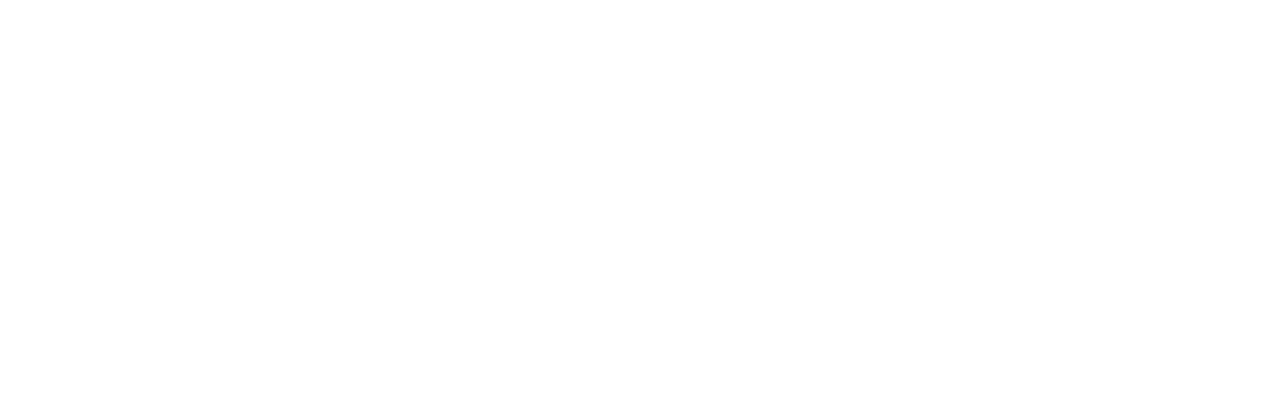
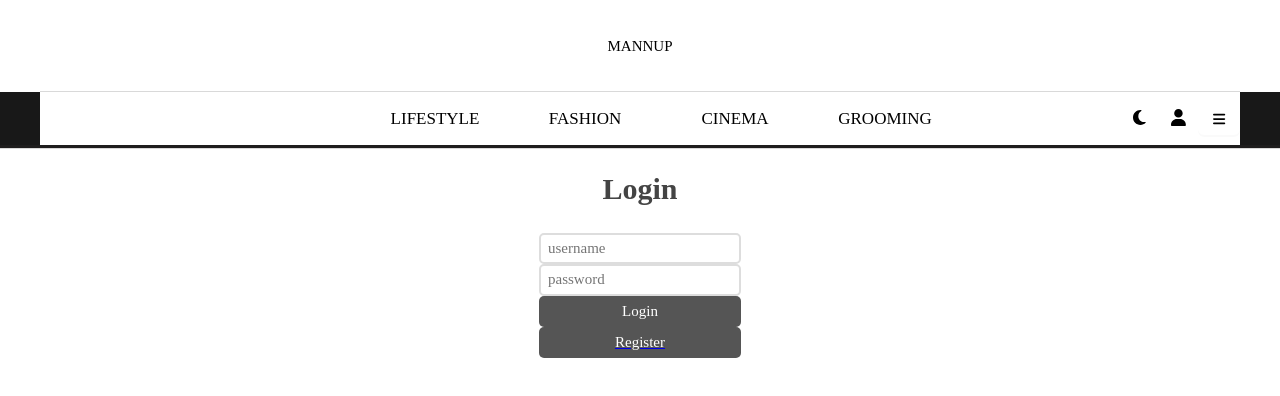
Before and after one commit to SyLe-Van/FrontEnd_BlogWeb, a React (Create React App) app: page /login in a window 1280 px wide. Before the commit this address had no page. Shown: the top 396 px of the page. Built offline with nearby package versions, Linux system fonts and the light colour scheme; a web font is replaced by a local one.

Commit message:
update UI register

```diff
--- a/src/components/Layout/DefaultLayout/DefaultLayout.module.scss
+++ b/src/components/Layout/DefaultLayout/DefaultLayout.module.scss
@@ -15,6 +15,8 @@
 .body{
     margin: 0;
     width: 100%;
-    height: 1700px;
+    height: 1000px;
+    display: flex;
+    justify-self: center;
 
 }
--- a/src/components/Layout/DefaultLayout/Sidebar/index.js
+++ b/src/components/Layout/DefaultLayout/Sidebar/index.js
@@ -10,7 +10,7 @@
 import { Button, Drawer, Space, Dropdown } from 'antd';
 import { LockOutlined, UserOutlined, DownOutlined, SmileOutlined } from '@ant-design/icons';
 import { Checkbox, Form, Input } from 'antd';
-import Login from '../../Register';
+
 
 const cx = classNames.bind(styles);
 
@@ -21,54 +21,13 @@
         const showDrawer = () => {
           setOpen(true);
         };
-        // const showLargeDrawer = () => {
-        //     setSize('large');
-        //     setOpen(true);
-        // };
+        const showLargeDrawer = () => {
+            setSize('large');
+            setOpen(true);
+        };
         const onClose = () => {
           setOpen(false);
         };
-        // const handleButtonHover = () => {
-        //     setShowDropdown(true);
-        //   };
-
-        //   const handleButtonLeave = () => {
-        //     setShowDropdown(false);
-        //   };
-        // const items = [
-        //     {
-        //       key: '1',
-        //       label: (
-        //         <a target="_blank" rel="noopener noreferrer" href="https://www.antgroup.com">
-        //           1st menu item
-        //         </a>
-        //       ),
-        //     },
-        //     {
-        //       key: '2',
-        //       label: (
-        //         <a target="_blank" rel="noopener noreferrer" href="https://www.aliyun.com">
-        //           2nd menu item (disabled)
-        //         </a>
-        //       ),
-        //       icon: <SmileOutlined />,
-        //       disabled: true,
-        //     },
-        //     {
-        //       key: '3',
-        //       label: (
-        //         <a target="_blank" rel="noopener noreferrer" href="https://www.luohanacademy.com">
-        //           3rd menu item (disabled)
-        //         </a>
-        //       ),
-        //       disabled: true,
-        //     },
-        //     {
-        //       key: '4',
-        //       danger: true,
-        //       label: 'a danger item',
-        //     },
-        //   ];
 
 
 
@@ -100,37 +59,9 @@
                             </button>
                         </li>
                         <li className={cx('menu-login')}>
-
-                                <Button className={cx('login')}
-                                    onClick={showDrawer}
-                                >
-                                    <FontAwesomeIcon icon={faUser} style={{color: "#000000",}} />
-                                </Button>
-                                {/* {showDropdown && (
-                                    <Dropdown
-                                    overlay={{
-                                        items,
-                                    }}
-                                    >
-                                        <a onClick={(e) => e.preventDefault()}></a>
-                                    </Dropdown>
-                                )} */}
-                                <Drawer
-                                    placement="right"
-                                    onClose={onClose} open={open}
-                                    size={size}
-                                    extra={
-                                        <Space>
-                                            <Button onClick={onClose}>Cancel</Button>
-                                            <Button type="primary" onClick={onClose}>
-                                                Ok
-                                            </Button>
-                                        </Space>
-                                      }
-                                >
-                                    <Login/>
-                                </Drawer>
-
+                            <Link to="/login">
+                                <FontAwesomeIcon icon={faUser} style={{color: "#000000",}} />
+                            </Link>
                         </li>
                         <li className={cx('menu-bars')}>
                             <Space>
--- a/src/components/Layout/Register/index.js
+++ /dev/null
@@ -1,43 +0,0 @@
-import styles from './Register.module.scss';
-import classNames from 'classnames/bind';
-import { LockOutlined, UserOutlined } from '@ant-design/icons';
-import { Button, Checkbox, Form, Input } from 'antd';
-import { useState } from 'react';
-
-const cx = classNames.bind(styles);
-
-export default function Register() {
-
-    const onFinish = (values) => {
-        console.log('Received values of form: ', values);
-    };
-    const [username, setUsername] = useState('');
-    const [password, setPassword] = useState('');
-    async function register(event) {
-        const ev = event;
-        event.preventDefault();
-        await fetch('http://localhost:3000/register', {
-            method: 'POST',
-            body: JSON.stringify({
-                username,
-                password
-            }),
-            headers: {'Content-Type': 'application/json'}
-        })
-    }
-    return (
-        <form className={cx('login')} onSubmit={register}>
-            <h1>Login</h1>
-            <input type="text"
-                    placeholder="username"
-                    value={username}
-                    onChange={ev => setUsername(ev.target.value)}/>
-            <input type="password"
-                    placeholder="password"
-                    value={password}
-                    onChange={ev => setPassword(ev.target.value)}/>
-            <button>Login</button>
-        </form>
-      );
-
-}
--- a/src/components/Layout/Register/Register.module.scss
+++ b/src/pages/login/Login.module.scss
@@ -1,7 +1,4 @@
-*{
-    box-sizing: border-box;
-}
-.login, .register{
+form.login, form.register{
     max-width: 400px;
     margin: 0 auto;
 }
@@ -24,6 +21,7 @@
     border-radius: 5px;
     padding: 7px 0;
 }
-.login h1, .register h1{
+form.login h1, form.register h1{
     text-align: center;
 }
+////////////////
--- /dev/null
+++ b/src/pages/login/index.js
@@ -0,0 +1,39 @@
+import styles from './Login.module.scss';
+import classNames from 'classnames/bind';
+import { LockOutlined, UserOutlined } from '@ant-design/icons';
+import { Button, Checkbox, Form, Input } from 'antd';
+import { useState } from 'react';
+import Register from '../register';
+import { Link } from 'react-router-dom';
+const cx = classNames.bind(styles);
+
+export default function Login() {
+
+    const [username, setUsername] = useState('');
+    const [password, setPassword] = useState('');
+    async function login(event) {
+        const ev = event;
+        const response = await fetch('http://localhost:3001/login', {
+            method: 'POST',
+            body: JSON.stringify({username,password}),
+            headers: {'Content-Type':'application/json'},
+        });
+    }
+    return (
+    <form className={cx('login')} onSubmit={login}>
+      <h1>Login</h1>
+      <input type="text"
+             placeholder="username"
+             value={username}
+             onChange={ev => setUsername(ev.target.value)}/>
+      <input type="password"
+             placeholder="password"
+             value={password}
+             onChange={ev => setPassword(ev.target.value)}/>
+      <button>Login</button>
+      <Link to="/register">
+        <button>Register</button>
+      </Link>
+    </form>
+    );
+}
--- /dev/null
+++ b/src/pages/register/Register.module.scss
@@ -0,0 +1,27 @@
+form.login, form.register{
+    max-width: 600px;
+    margin: 0 auto;
+}
+input{
+    display: block;
+    margin-bottom: 5px;
+    width: 100%;
+    padding: 5px 7px;
+    border: 2px solid #ddd;
+    border-radius: 5px;
+    background-color: #fff;
+}
+button{
+    cursor: pointer;
+    width: 100%;
+    display: block;
+    background-color: #555;
+    border:0;
+    color: #fff;
+    border-radius: 5px;
+    padding: 7px 0;
+}
+form.login h1, form.register h1{
+    text-align: center;
+}
+////////////////
--- /dev/null
+++ b/src/pages/register/index.js
@@ -0,0 +1,34 @@
+import styles from './Register.module.scss';
+import classNames from 'classnames/bind';
+import { LockOutlined, UserOutlined } from '@ant-design/icons';
+import { Button, Checkbox, Form, Input } from 'antd';
+import { useState } from 'react';
+const cx = classNames.bind(styles);
+
+export default function Register() {
+
+    const [username, setUsername] = useState('');
+    const [password, setPassword] = useState('');
+    async function register(event) {
+        const ev = event;
+        const response = await fetch('http://localhost:3001/register', {
+            method: 'POST',
+            body: JSON.stringify({username,password}),
+            headers: {'Content-Type':'application/json'},
+        });
+    }
+    return (
+    <form className={cx('register')} onSubmit={register}>
+      <h1>Register</h1>
+      <input type="text"
+             placeholder="username"
+             value={username}
+             onChange={ev => setUsername(ev.target.value)}/>
+      <input type="password"
+             placeholder="password"
+             value={password}
+             onChange={ev => setPassword(ev.target.value)}/>
+      <button>Register</button>
+    </form>
+    );
+}
--- a/src/routes/index.js
+++ b/src/routes/index.js
@@ -3,6 +3,8 @@
 import Fashion from '~/pages/fashion';
 import Grooming from '~/pages/grooming';
 import LifeStyle from '~/pages/lifestyle';
+import Register from '~/pages/register';
+import Login from '~/pages/login';
 
 // dont need login to view
 const publicRoutes = [
@@ -11,6 +13,8 @@
     { path: '/fashion', component: Fashion },
     { path: '/grooming', component: Grooming },
     { path: '/lifestyle', component: LifeStyle },
+    { path: '/register', component: Register },
+    { path: '/login', component: Login },
 ];
 
 const privateRoutes = [];
```
